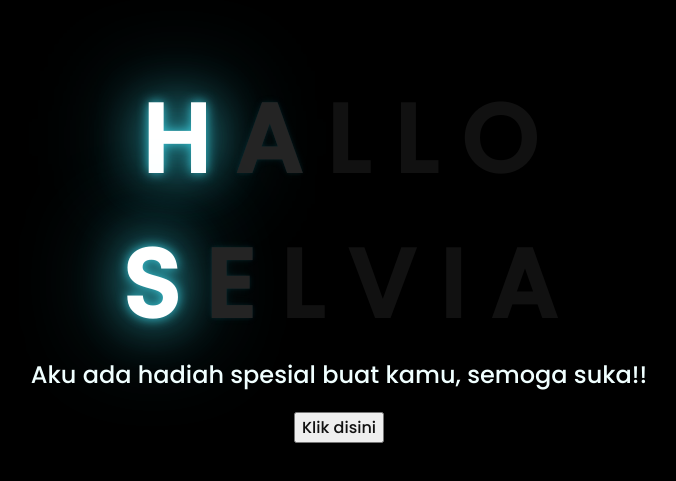
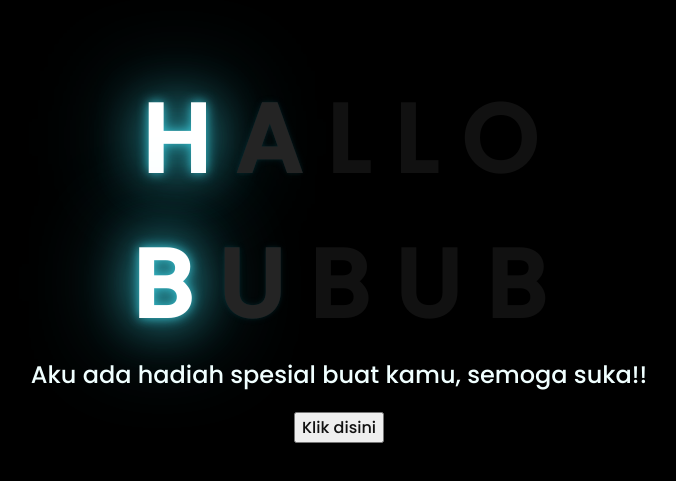
Before and after one commit to djawinnn/bungav2, a plain HTML site: page index.html in a window 1280 px wide. Shown: the part 153-634 px from the top of the page, without its empty margins (309-985 px from the left). Drawn offline with Linux system fonts and the light colour scheme.

Commit message:
Update index.html

```diff
--- a/index.html
+++ b/index.html
@@ -20,12 +20,12 @@
     </div>
     <div class="greetings">
         <!-- silahkan menambah kata sesuai keinginan dengan <span>text...</span -->
-            <span>S</span>
-            <span>E</span>
-            <span>L</span>
-            <span>V</span>
-            <span>I</span>
-            <span>A</span>
+            <span>B</span>
+            <span>U</span>
+            <span>B</span>
+            <span>U</span>
+            <span>B</span>
+
 
 
 
```
